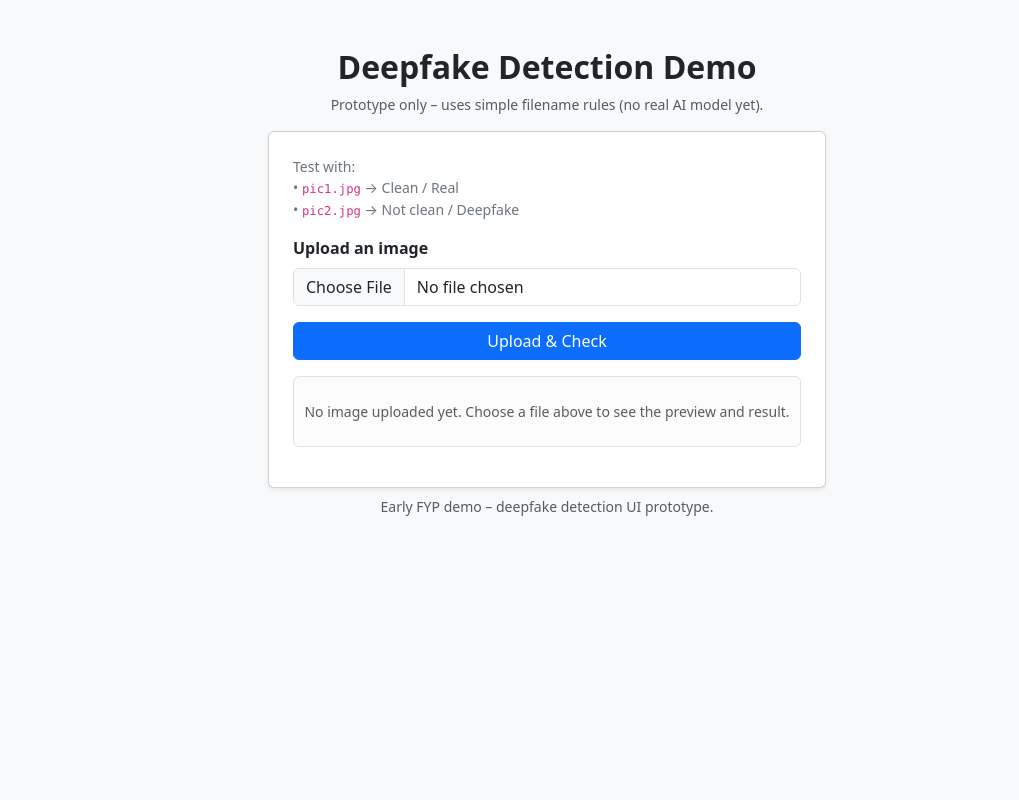
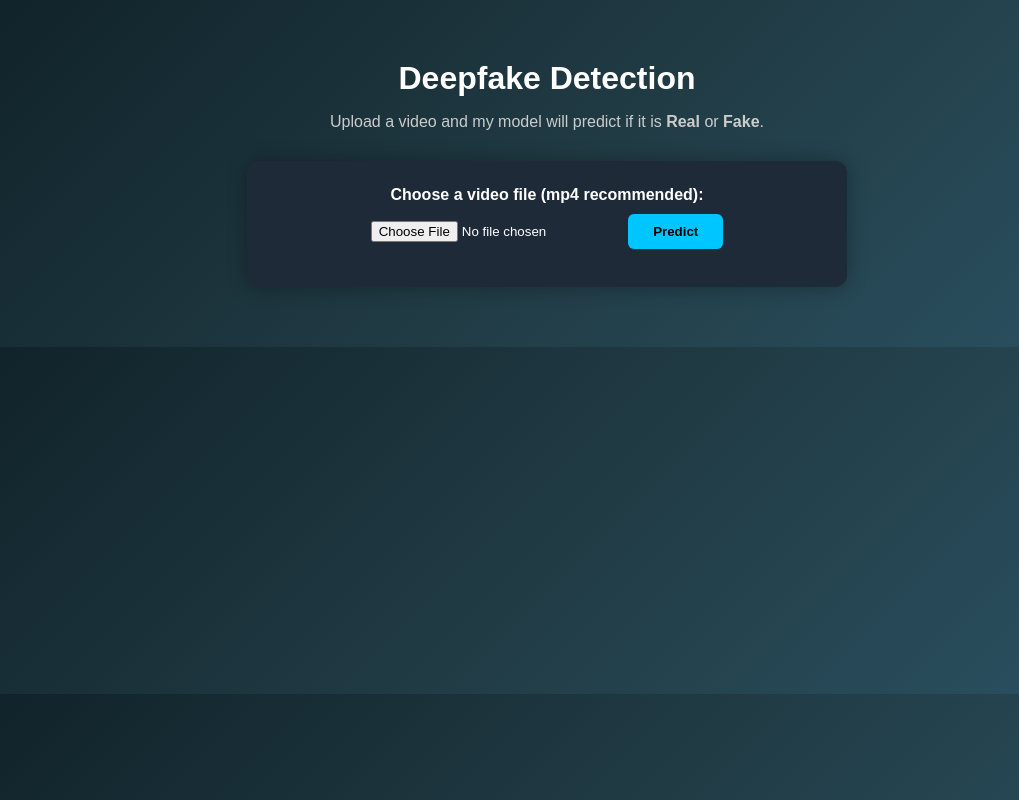
Before and after one commit to kudus12/Deepfake_detection-project, a Flask app: page / in a window 1280 px wide. Shown: the whole page, without its empty margins (93-1112 px from the left). Run offline with Flask 3, Linux system fonts and the light colour scheme.

Commit message:
week-6 integrate trained CNN model withflask web interface

```diff
--- a/app.py
+++ b/app.py
@@ -1,102 +1,94 @@
-from flask import Flask, render_template, request, send_from_directory
-from werkzeug.utils import secure_filename
+# app.py
+# Week 6: Flask app connects to trained model and predicts Real/Fake from uploaded video
+
 import os
+import uuid
+from flask import Flask, render_template, request
+
+from ML.inference import load_my_model, predict_video  # keep this
 
 app = Flask(__name__)
 
-# Folder to store uploads
+# -----------------------------
+# 1) Upload folder
+# -----------------------------
 UPLOAD_FOLDER = "uploads"
+DEBUG_FRAMES_FOLDER = "debug_frames"  # where we save the face crops used
 os.makedirs(UPLOAD_FOLDER, exist_ok=True)
+os.makedirs(DEBUG_FRAMES_FOLDER, exist_ok=True)
+
 app.config["UPLOAD_FOLDER"] = UPLOAD_FOLDER
 
-ALLOWED_EXTENSIONS = {"png", "jpg", "jpeg"}
+# -----------------------------
+# 2) Load model once
+# -----------------------------
+MODEL_PATH = "saved_models/best_model.pth"
+my_model = load_my_model(MODEL_PATH)
+
+# -----------------------------
+# 3) Home
+# -----------------------------
+@app.route("/", methods=["GET"])
+def home():
+    return render_template("index.html")
 
 
-def allowed_file(filename: str) -> bool:
-    return "." in filename and "." in filename and filename.rsplit(".", 1)[1].lower() in ALLOWED_EXTENSIONS
+# -----------------------------
+# Helper: safe extension check
+# -----------------------------
+def allowed_video(filename: str) -> bool:
+    filename = filename.lower()
+    return filename.endswith(".mp4") or filename.endswith(".mov") or filename.endswith(".avi") or filename.endswith(".mkv")
 
 
-def dummy_deepfake_detector(filename: str):
-    """
-    DEMO LOGIC:
+# -----------------------------
+# 4) Predict
+# -----------------------------
+@app.route("/predict", methods=["POST"])
+def predict():
+    if "file" not in request.files:
+        return render_template("index.html", error="No file uploaded.")
 
-    - If filename is exactly "pic1.jpg" / "pic1.png" / "pic1.jpeg" -> Clean / Real
-    - If filename is exactly "pic2.jpg" / "pic2.png" / "pic2.jpeg" -> Not clean / Deepfake
-    - Otherwise -> Unknown (demo only)
-    """
-    name = filename.lower()
+    file = request.files["file"]
 
-    pic1_names = {"pic1.jpg", "pic1.png", "pic1.jpeg"}
-    pic2_names = {"pic2.jpg", "pic2.png", "pic2.jpeg"}
+    if file.filename == "":
+        return render_template("index.html", error="No file selected.")
 
-    if name in pic1_names:
-        label = "Clean / Real image"
-        status = "real"
-        confidence = 92.5
-    elif name in pic2_names:
-        label = "Not clean / Deepfake detected"
-        status = "fake"
-        confidence = 89.1
-    else:
-        label = "Unknown image (demo logic only)"
-        status = "unknown"
-        confidence = 50.0
+    if not allowed_video(file.filename):
+        return render_template("index.html", error="Please upload a video file (.mp4/.mov/.avi/.mkv).")
 
-    return label, status, confidence
+    # ✅ IMPORTANT: save with a unique name to avoid overwriting / caching issues
+    ext = os.path.splitext(file.filename)[1].lower()
+    unique_name = f"{uuid.uuid4().hex}{ext}"
+    save_path = os.path.join(app.config["UPLOAD_FOLDER"], unique_name)
 
+    file.save(save_path)
 
-@app.route("/", methods=["GET", "POST"])
-def index():
-    prediction = None
-    status = None
-    confidence = None
-    filename = None
-    error = None
+    # ✅ Make a unique debug folder per upload
+    per_video_debug = os.path.join(DEBUG_FRAMES_FOLDER, os.path.splitext(unique_name)[0])
+    os.makedirs(per_video_debug, exist_ok=True)
 
-    if request.method == "POST":
-        if "file" not in request.files:
-            error = "No file part in the request."
-            return render_template("index.html", error=error)
+    # ✅ Prediction (uses debug_dir to save what the model actually sees)
+    label, confidence, probs = predict_video(
+        my_model,
+        save_path,
+        frame_limit=16,
+        flip_labels=False,
+        debug_dir=per_video_debug
+    )
 
-        file = request.files["file"]
-
-        if file.filename == "":
-            error = "No file selected."
-            return render_template("index.html", error=error)
-
-        if file and allowed_file(file.filename):
-            safe_name = secure_filename(file.filename)
-            save_path = os.path.join(app.config["UPLOAD_FOLDER"], safe_name)
-            file.save(save_path)
-
-            prediction, status, confidence = dummy_deepfake_detector(safe_name)
-            filename = safe_name
-
-            return render_template(
-                "index.html",
-                prediction=prediction,
-                status=status,
-                confidence=round(confidence, 2),
-                filename=filename,
-                error=None,
-            )
-        else:
-            error = "Unsupported file type. Please upload a JPG or PNG image."
+    if label == "ERROR":
+        return render_template("index.html", error="Could not read this video. Try another one.")
 
     return render_template(
         "index.html",
-        prediction=prediction,
-        status=status,
-        confidence=confidence,
-        filename=filename,
-        error=error,
+        prediction=label,
+        confidence=f"{confidence:.2f}",
+        prob_real=f"{probs[0]*100:.2f}",
+        prob_fake=f"{probs[1]*100:.2f}",
+        filename=file.filename,          # original filename for display
+        saved_as=unique_name             # optional if you want to show it
     )
-
-
-# Route to serve uploaded images so they can be displayed in the page
-@app.route("/uploads/<path:filename>")
-def uploaded_files(filename):
-    return send_from_directory(app.config["UPLOAD_FOLDER"], filename)
 
 
 if __name__ == "__main__":
--- a/static/style.css
+++ b/static/style.css
@@ -1,16 +1,88 @@
-.preview-wrapper {
-    position: relative;
+/* static/style.css */
+/* Week 6 - Deepfake Detection UI Styling */
+
+body {
+    margin: 0;
+    padding: 0;
+    font-family: Arial, Helvetica, sans-serif;
+    background: linear-gradient(135deg, #0f2027, #203a43, #2c5364);
+    color: #ffffff;
 }
 
-.analyze-overlay {
-    position: absolute;
-    inset: 0;
-    background: rgba(0, 255, 0, 0.12);
-    display: flex;
-    justify-content: center;
-    align-items: center;
-    font-weight: 600;
-    font-size: 1.2rem;
-    color: #166534; /* dark green */
-    border-radius: 0.375rem; /* matches Bootstrap rounded */
+.container {
+    width: 90%;
+    max-width: 600px;
+    margin: 60px auto;
+    text-align: center;
 }
+
+h1 {
+    font-size: 32px;
+    margin-bottom: 10px;
+}
+
+.subtitle {
+    margin-bottom: 30px;
+    color: #cccccc;
+}
+
+.card {
+    background-color: #1e2a38;
+    padding: 25px;
+    border-radius: 12px;
+    box-shadow: 0 0 20px rgba(0,0,0,0.3);
+    margin-bottom: 30px;
+}
+
+.label {
+    display: block;
+    margin-bottom: 10px;
+    font-weight: bold;
+}
+
+.file {
+    margin-bottom: 20px;
+    color: white;
+}
+
+.btn {
+    padding: 10px 25px;
+    border: none;
+    border-radius: 6px;
+    background-color: #00c6ff;
+    color: #000;
+    font-weight: bold;
+    cursor: pointer;
+    transition: 0.3s ease;
+}
+
+.btn:hover {
+    background-color: #00a2d4;
+}
+
+.result {
+    background-color: #16202b;
+    padding: 20px;
+    border-radius: 12px;
+    box-shadow: 0 0 15px rgba(0,0,0,0.3);
+}
+
+.result h2 {
+    margin-top: 0;
+}
+
+.tag {
+    font-size: 20px;
+    font-weight: bold;
+    color: #00ffcc;
+}
+
+.error {
+    background-color: #5a1a1a;
+}
+
+.note {
+    font-size: 12px;
+    margin-top: 15px;
+    color: #aaaaaa;
+}
--- a/templates/index.html
+++ b/templates/index.html
@@ -1,81 +1,55 @@
+<!-- templates/index.html -->
+<!-- Week 6: My Flask UI for uploading a video and showing Real/Fake prediction -->
+
 <!DOCTYPE html>
 <html lang="en">
 <head>
-    <meta charset="UTF-8">
-    <title>Deepfake Detection Demo</title>
-    <link href="https://cdn.jsdelivr.net/npm/bootstrap@5.3.0/dist/css/bootstrap.min.css" rel="stylesheet">
-    <link rel="stylesheet" href="{{ url_for('static', filename='style.css') }}">
+  <meta charset="UTF-8" />
+  <meta name="viewport" content="width=device-width, initial-scale=1.0" />
+  <title>Deepfake Detection</title>
+  <link rel="stylesheet" href="{{ url_for('static', filename='style.css') }}">
 </head>
-<body class="bg-light">
 
-<div class="container min-vh-100 d-flex justify-content-center align-items-start py-5">
-    <div class="col-md-7 col-lg-6">
+<body>
+  <div class="container">
+    <h1>Deepfake Detection</h1>
+    <p class="subtitle">Upload a video and my model will predict if it is <b>Real</b> or <b>Fake</b>.</p>
 
-        <div class="text-center mb-3">
-            <h2 class="fw-bold">Deepfake Detection Demo</h2>
-            <p class="text-muted small mb-0">
-                Prototype only – uses simple filename rules (no real AI model yet).
-            </p>
-        </div>
+    <!-- Upload Form -->
+    <form class="card" action="/predict" method="POST" enctype="multipart/form-data">
+      <label class="label">Choose a video file (mp4 recommended):</label>
+      <input class="file" type="file" name="file" accept="video/*" required />
 
-        <div class="card shadow-sm p-4">
-            <p class="text-secondary small mb-3">
-                Test with:<br>
-                • <code>pic1.jpg</code> → Clean / Real<br>
-                • <code>pic2.jpg</code> → Not clean / Deepfake<br>
-            </p>
+      <button class="btn" type="submit">Predict</button>
+    </form>
 
-            {% if error %}
-                <div class="alert alert-danger">{{ error }}</div>
-            {% endif %}
+    <!-- Error message -->
+    {% if error %}
+      <div class="result error">
+        <h2>Error</h2>
+        <p>{{ error }}</p>
+      </div>
+    {% endif %}
 
-            <form method="POST" enctype="multipart/form-data" class="mb-3">
-                <label class="form-label fw-semibold">Upload an image</label>
-                <input type="file" class="form-control" name="file" accept=".jpg,.jpeg,.png" required>
-                <button class="btn btn-primary w-100 mt-3">Upload &amp; Check</button>
-            </form>
+    <!-- Prediction result -->
+    {% if prediction %}
+      <div class="result">
+        <h2>Result</h2>
 
-            {% if filename %}
-                <!-- Image + green analyzing overlay -->
-                <div class="preview-wrapper mb-3">
-                    <img src="/uploads/{{ filename }}" class="img-fluid rounded border shadow-sm" alt="Uploaded image">
+        <p><b>File:</b> {{ filename }}</p>
+        <p><b>Prediction:</b> <span class="tag">{{ prediction }}</span></p>
+        <p><b>Confidence:</b> {{ confidence }}%</p>
 
-                    <div class="analyze-overlay" id="analyzeBox">
-                        <span>Analyzing…</span>
-                    </div>
-                </div>
+        <hr />
 
-                <script>
-                    // simple fake loading effect
-                    setTimeout(() => {
-                        const box = document.getElementById("analyzeBox");
-                        if (box) box.style.display = "none";
-                    }, 1000);
-                </script>
-            {% else %}
-                <!-- First-load placeholder -->
-                <div class="border rounded mb-3 py-4 text-center text-muted small bg-light-subtle">
-                    No image uploaded yet. Choose a file above to see the preview and result.
-                </div>
-            {% endif %}
+        <p><b>Real probability:</b> {{ prob_real }}%</p>
+        <p><b>Fake probability:</b> {{ prob_fake }}%</p>
 
-            {% if prediction %}
-                <div class="alert mt-1
-                    {% if status == 'real' %} alert-success
-                    {% elif status == 'fake' %} alert-danger
-                    {% else %} alert-secondary
-                    {% endif %}">
-                    <strong>{{ prediction }}</strong><br>
-                    Confidence: {{ confidence }}%
-                </div>
-            {% endif %}
-        </div>
-
-        <p class="text-center text-muted small mt-2">
-            Early FYP demo – deepfake detection UI prototype.
+        <p class="note">
+          Note: This is a student project model trained from scratch. Results depend on video quality and content.
         </p>
-    </div>
-</div>
-
+      </div>
+    {% endif %}
+  </div>
 </body>
 </html>
```
